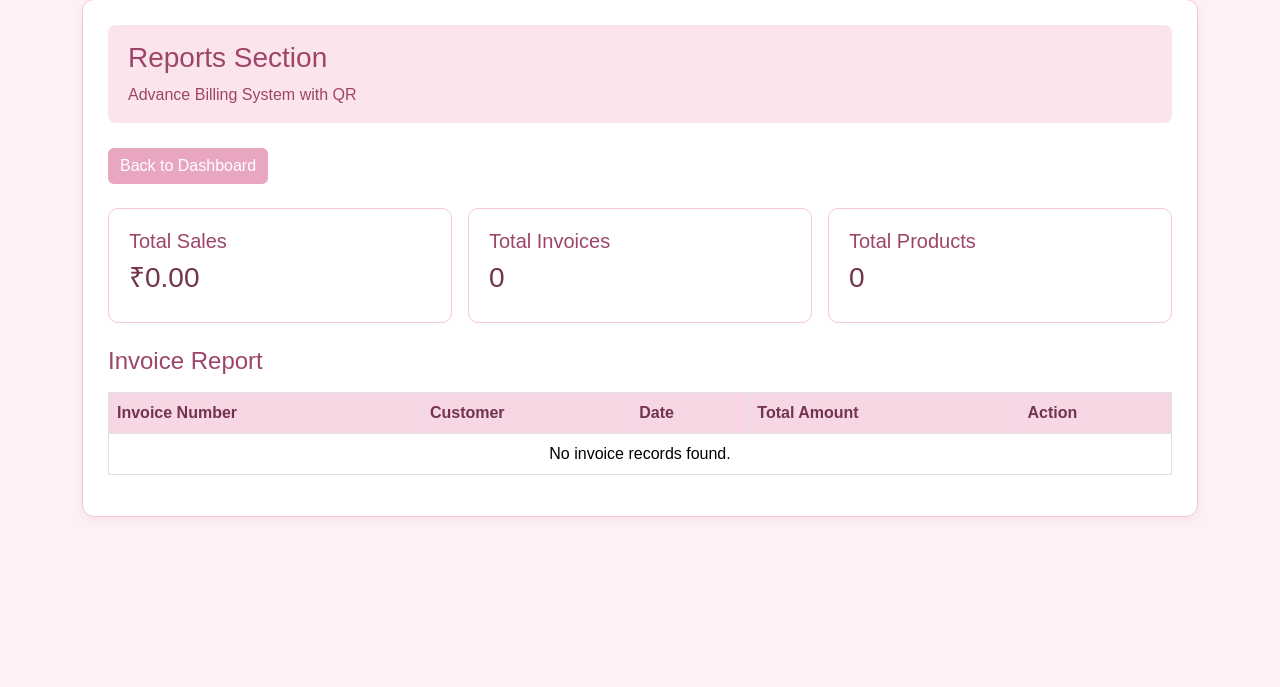
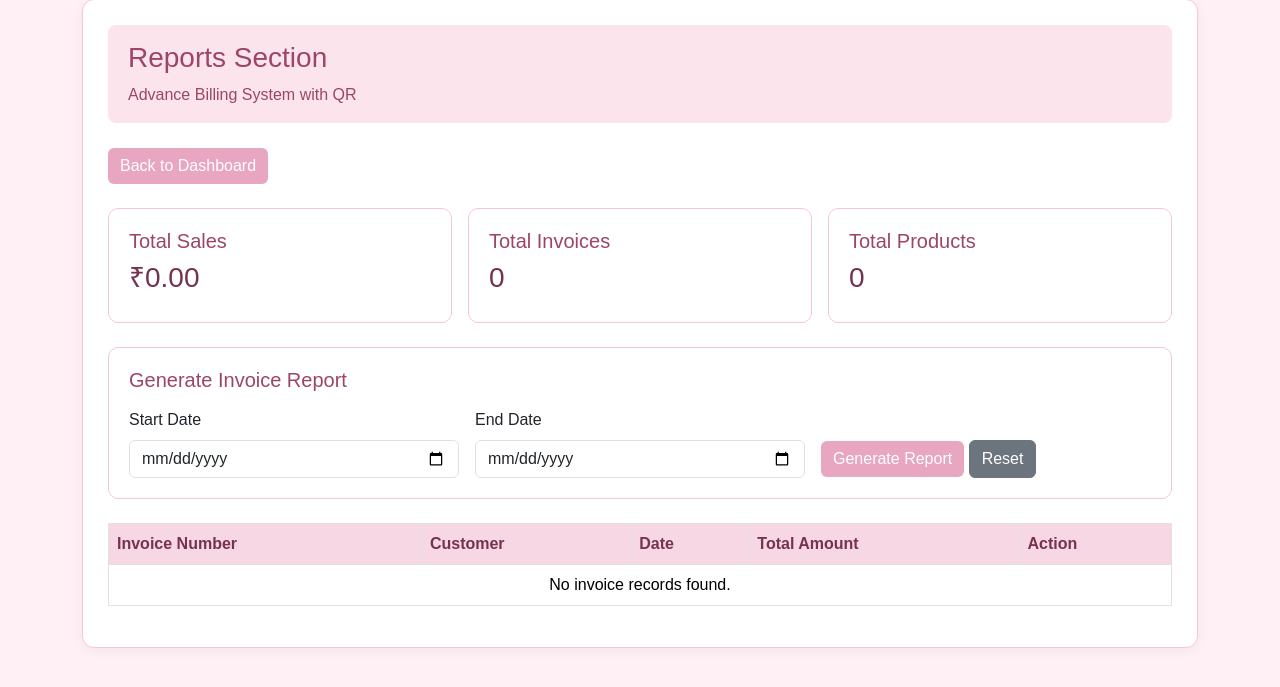
Before and after one commit to Mak-art428/python_task, a Django app: page /reports/ in a window 1280 px wide. Shown: the part 41-728 px from the top of the page. Run offline with Django 5.2, Linux system fonts and the light colour scheme; data that the repository does not hold is empty.

Commit message:
invoices by date range

```diff
--- a/customers/templates/customers/reports.html
+++ b/customers/templates/customers/reports.html
@@ -109,9 +109,51 @@
 
         </div>
 
-        <h4 class="mb-3" style="color:#9c4568;">
-            Invoice Report
-        </h4>
+
+<!-- Date Range Filter Form -->
+
+<div class="report-card mb-4">
+
+    <h5 class="mb-3">Generate Invoice Report</h5>
+
+    <form method="GET">
+
+        <div class="row g-3 align-items-end">
+
+            <div class="col-md-4">
+                <label class="form-label">Start Date</label>
+                <input type="date"
+                       name="start_date"
+                       class="form-control"
+                       value="{{ start_date }}"
+                       required>
+            </div>
+
+            <div class="col-md-4">
+                <label class="form-label">End Date</label>
+                <input type="date"
+                       name="end_date"
+                       class="form-control"
+                       value="{{ end_date }}"
+                       required>
+            </div>
+
+            <div class="col-md-4">
+                <button type="submit" class="btn btn-report">
+                    Generate Report
+                </button>
+
+                <a href="{% url 'reports_page' %}"
+                   class="btn btn-secondary">
+                    Reset
+                </a>
+            </div>
+
+        </div>
+
+    </form>
+
+</div>
 
         <div class="table-responsive">
 
--- a/customers/views.py
+++ b/customers/views.py
@@ -34,6 +34,9 @@ from rest_framework import status
 from .serializers import CustomerSerializer
 from .forms import CustomerForm, ProductForm, InvoiceForm
 
+from datetime import datetime
+from django.db.models import Sum
+
 
 def admin_dashboard(request):
     total_customers = Customer.objects.count()
@@ -58,21 +61,32 @@ def admin_dashboard(request):
         context
 )
 
+
 def reports_page(request):
+
+    start_date = request.GET.get('start_date')
+    end_date = request.GET.get('end_date')
+
     invoices = Invoice.objects.all().order_by('-id')
 
-    total_sales = sum(
-        invoice.total_amount for invoice in invoices
-    )
+    if start_date and end_date:
+        invoices = invoices.filter(
+            invoice_date__date__range=[start_date, end_date]
+        )
 
     total_invoices = invoices.count()
-    total_products = Product.objects.count()
+
+    total_sales = invoices.aggregate(
+        total=Sum('total_amount')
+    )['total'] or Decimal('0.00')
 
     context = {
         'invoices': invoices,
         'total_sales': total_sales,
         'total_invoices': total_invoices,
-        'total_products': total_products,
+        'total_products': Product.objects.count(),
+        'start_date': start_date,
+        'end_date': end_date,
     }
 
     return render(
```
